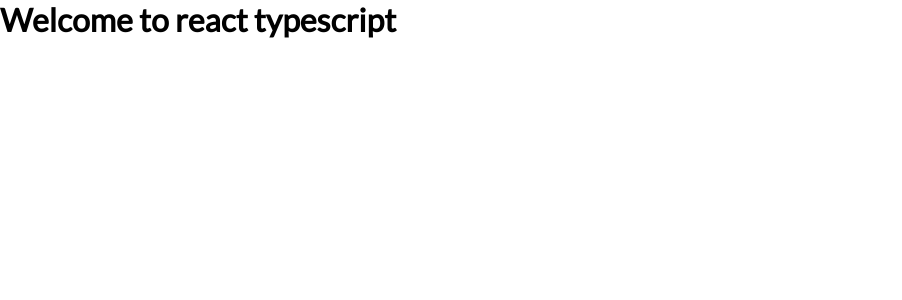
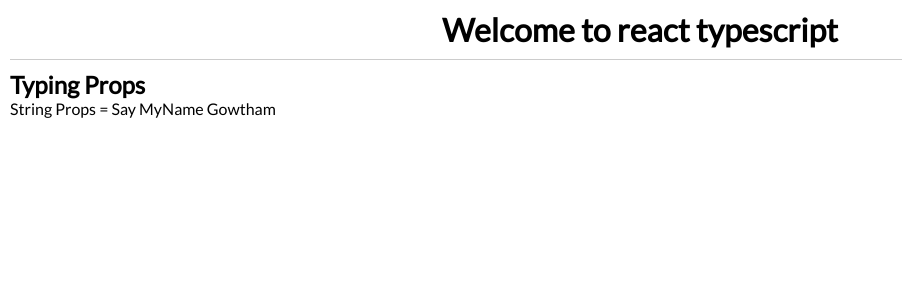
Before and after one commit to Stylish-Developer/React-Ts-beginnerToIntermediate, a React (Create React App) app: page / in a window 1280 px wide. Shown: the top 300 px of the page, without its empty margins (0-902 px from the left). Built offline with nearby package versions, Linux system fonts and the light colour scheme.

Commit message:
typing props workouted ( string type only )

```diff
--- a/src/App.css
+++ b/src/App.css
@@ -1,5 +1,17 @@
-*{
+* {
   margin: 0;
   padding: 0;
   box-sizing: border-box;
 }
+
+.container {
+  padding: 10px;
+  height: 100vh;
+  width: 100%;
+}
+
+.title {
+  border-bottom: 1px solid #ccc;
+  margin-bottom: 10px;
+  padding-bottom: 10px;
+}
--- a/src/App.tsx
+++ b/src/App.tsx
@@ -1,10 +1,14 @@
 import './App.css';
+import TypingProps from './components/typing-props';
 
 // -- ROOT COMPONENT
 const App = () => {
   return (
     <>
-      <h1>Welcome to react typescript</h1>
+      <div className='container'>
+        <h1 className='title'>Welcome to react typescript</h1>
+        <TypingProps />
+      </div>
     </>
   )
 }
--- /dev/null
+++ b/src/components/typing-props/index.tsx
@@ -0,0 +1,13 @@
+import StringProps from "./stringProps";
+
+// -- TYPING PROPS
+const TypingProps = () => {
+    return(
+        <>
+        <h2>Typing Props</h2>
+        <StringProps name="Gowtham"/>
+        </>
+    )
+}
+
+export default TypingProps;
--- /dev/null
+++ b/src/components/typing-props/stringProps.tsx
@@ -0,0 +1,15 @@
+// -- Props types
+interface Props {
+    name: string;
+}
+const StringProps = (props: Props) => {
+    const { name } = props;
+    return (
+        <>
+            <p>String Props = Say MyName {name}</p>
+
+        </>
+    )
+}
+
+export default StringProps;
--- a/src/index.css
+++ b/src/index.css
@@ -13,3 +13,7 @@ code {
   font-family: source-code-pro, Menlo, Monaco, Consolas, "Courier New",
     monospace;
 }
+
+h1 {
+  text-align: center;
+}
```
